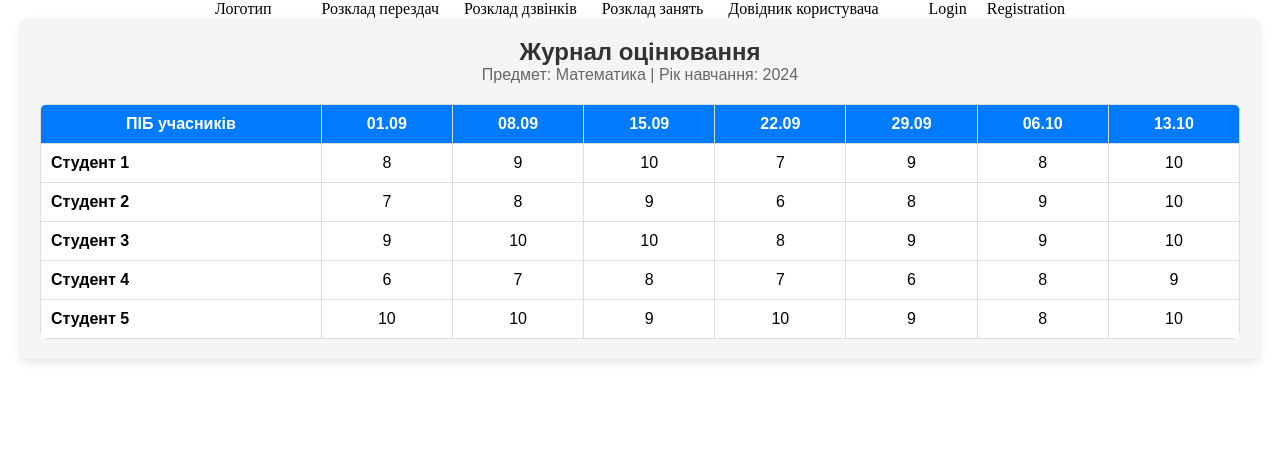
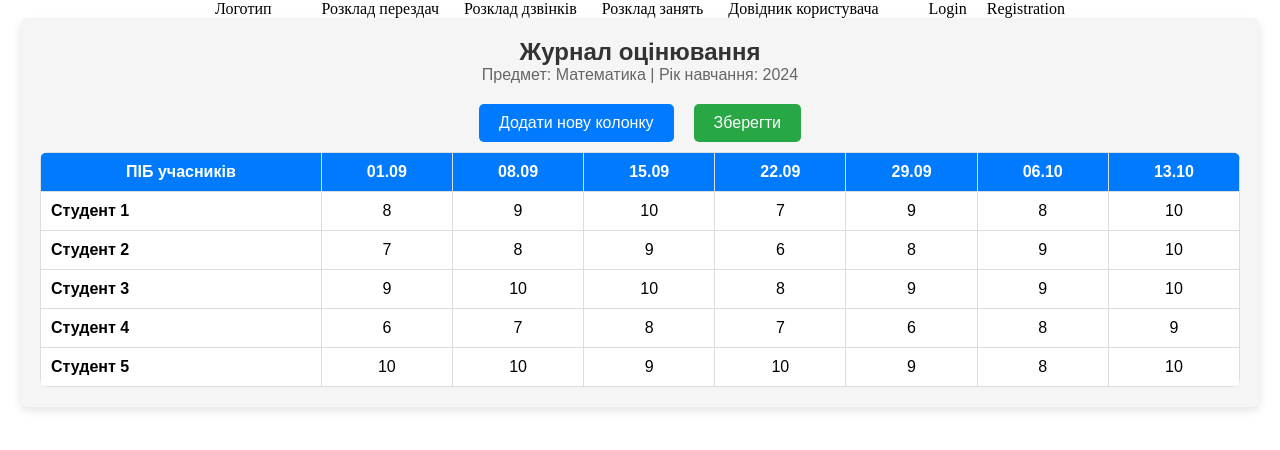
Before and after one commit to davinci-arch/service-for-learning-ui, a React (Vite) app: page /obj/marks in a window 1280 px wide. Shown: the top 450 px of the page. Built offline with nearby package versions, Linux system fonts and the light colour scheme.

Commit message:
[feature]: provide functionality for teacher on evaluation page

```diff
--- a/src/components/Marks/Cell.jsx
+++ b/src/components/Marks/Cell.jsx
@@ -1,7 +1,7 @@
 
-export default function Cell({ grade }) {
+export default function Cell({ grade, onEdit }) {
     return (
-        <td className="cell">
+        <td className="cell" onClick={onEdit}>
             <div className="grade">{grade}</div>
         </td>
     )
--- a/src/components/Marks/MarksPage.jsx
+++ b/src/components/Marks/MarksPage.jsx
@@ -2,22 +2,85 @@
 import "../styles/MarksPage.scss"
 import MarksHeader from "./MarksHeader";
 import Table from "./Table"
+import { useState } from "react";
 export default function MarksPage() {
-    const students = [
+    const [students, setStudents] = useState([
         { name: "Студент 1", grades: [8, 9, 10, 7, 9, 8, 10] },
         { name: "Студент 2", grades: [7, 8, 9, 6, 8, 9, 10] },
         { name: "Студент 3", grades: [9, 10, 10, 8, 9, 9, 10] },
         { name: "Студент 4", grades: [6, 7, 8, 7, 6, 8, 9] },
         { name: "Студент 5", grades: [10, 10, 9, 10, 9, 8, 10] },
-    ];
+    ]);
 
-    const dates = ["01.09", "08.09", "15.09", "22.09", "29.09", "06.10", "13.10"];
+    const [roleName, setRoleName] = useState("Teacher")
 
+    const [dates, setDates] = useState([
+        "01.09",
+        "08.09",
+        "15.09",
+        "22.09",
+        "29.09",
+        "06.10",
+        "13.10",
+    ]);
+    const addNewDate = () => {
+        if (roleName !== "Teacher") return;
+        const newDate = prompt("Введіть нову дату (формат: DD.MM):");
+        if (newDate) {
+            setDates([...dates, newDate]);
+            setStudents(
+                students.map((student) => ({
+                    ...student,
+                    grades: [...student.grades, 0], // Додаємо оцінку за замовчуванням
+                }))
+            );
+        }
+    };
+    const updateDate = (index) => {
+        if (roleName !== "Teacher") return;
+        const updatedDate = prompt("Введіть нову дату (формат: DD.MM):", dates[index]);
+        if (updatedDate) {
+            const newDates = [...dates];
+            newDates[index] = updatedDate;
+            setDates(newDates);
+        }
+    };
+    const updateGrade = (studentIndex, gradeIndex) => {
+        if (roleName !== "Teacher") return;
+        const updatedGrade = prompt(
+            "Введіть нову оцінку (число від 1 до 12):",
+            students[studentIndex].grades[gradeIndex]
+        );
+        if (updatedGrade && !isNaN(updatedGrade) && updatedGrade >= 1 && updatedGrade <= 12) {
+            const newStudents = [...students];
+            newStudents[studentIndex].grades[gradeIndex] = parseInt(updatedGrade, 10);
+            setStudents(newStudents);
+        } else {
+            alert("Будь ласка, введіть число від 1 до 12.");
+        }
+    };
 
     return (
         <div className="class-journal">
-            <MarksHeader className="header" />
-            <Table students={students} dates={dates} />
+            <MarksHeader />
+            {roleName == "Teacher" && (
+                <div className="actions">
+                    <button className="add-date-button" onClick={addNewDate}>
+                        Додати нову колонку
+                    </button>
+                    <button className="save-button">
+                        Зберегти
+                    </button>
+                </div>
+            )}
+
+
+            <Table
+                dates={dates}
+                students={students}
+                updateDate={updateDate}
+                updateGrade={updateGrade}
+            />
         </div>
     );
 }
--- a/src/components/Marks/Row.jsx
+++ b/src/components/Marks/Row.jsx
@@ -1,12 +1,12 @@
 
 import Cell from "./Cell"
 
-export default function Row({ student }) {
+export default function Row({ student, updateGrade }) {
     return (
         <tr>
             <td className="student-name">{student.name}</td>
-            {student.grades.map((grade, index) => (
-                <Cell key={index} grade={grade} />
+            {student.grades.map((grade, gradeIndex) => (
+                <Cell key={gradeIndex} grade={grade} onEdit={() => updateGrade(gradeIndex)} />
             ))}
         </tr>
     )
--- a/src/components/Marks/Table.jsx
+++ b/src/components/Marks/Table.jsx
@@ -1,19 +1,26 @@
 import Row from "./Row"
 
-export default function Table({ students, dates }) {
+export default function Table({ dates, students, updateDate, updateGrade }) {
     return (
         <table className="table">
             <thead>
                 <tr>
                     <th>ПІБ учасників</th>
                     {dates.map((date, index) => (
-                        <th key={index}>{date}</th>
+                        <th key={index} onClick={() => updateDate(index)}>
+                            {date}
+                        </th>
                     ))}
                 </tr>
             </thead>
             <tbody>
-                {students.map((student, index) => (
-                    <Row key={index} student={student} />
+                {students.map((student, studentIndex) => (
+                    <Row
+                        key={studentIndex}
+                        student={student}
+                        dates={dates}
+                        updateGrade={(gradeIndex) => updateGrade(studentIndex, gradeIndex)}
+                    />
                 ))}
             </tbody>
         </table>
--- a/src/components/styles/MarksPage.scss
+++ b/src/components/styles/MarksPage.scss
@@ -6,6 +6,42 @@
     max-width: 1200px;
     margin: 0 auto;
     box-shadow: 0 4px 8px rgba(0, 0, 0, 0.1);
+
+    .actions {
+        display: flex;
+        justify-content: center;
+        margin: 10px 0;
+    }
+
+    .add-date-button,
+    .save-button {
+        padding: 10px 20px;
+        margin: 0 10px;
+        font-size: 16px;
+        border: none;
+        border-radius: 5px;
+        cursor: pointer;
+        transition: background-color 0.3s ease, transform 0.2s ease;
+    }
+
+    .add-date-button {
+        background-color: #007bff;
+        color: white;
+    }
+
+    .add-date-button:hover {
+        background-color: #0056b3;
+    }
+
+    .save-button {
+        background-color: #28a745;
+        color: white;
+    }
+
+    .save-button:hover {
+        background-color: #218838;
+        transform: scale(1.05);
+    }
 
     .header {
         text-align: center;
```
